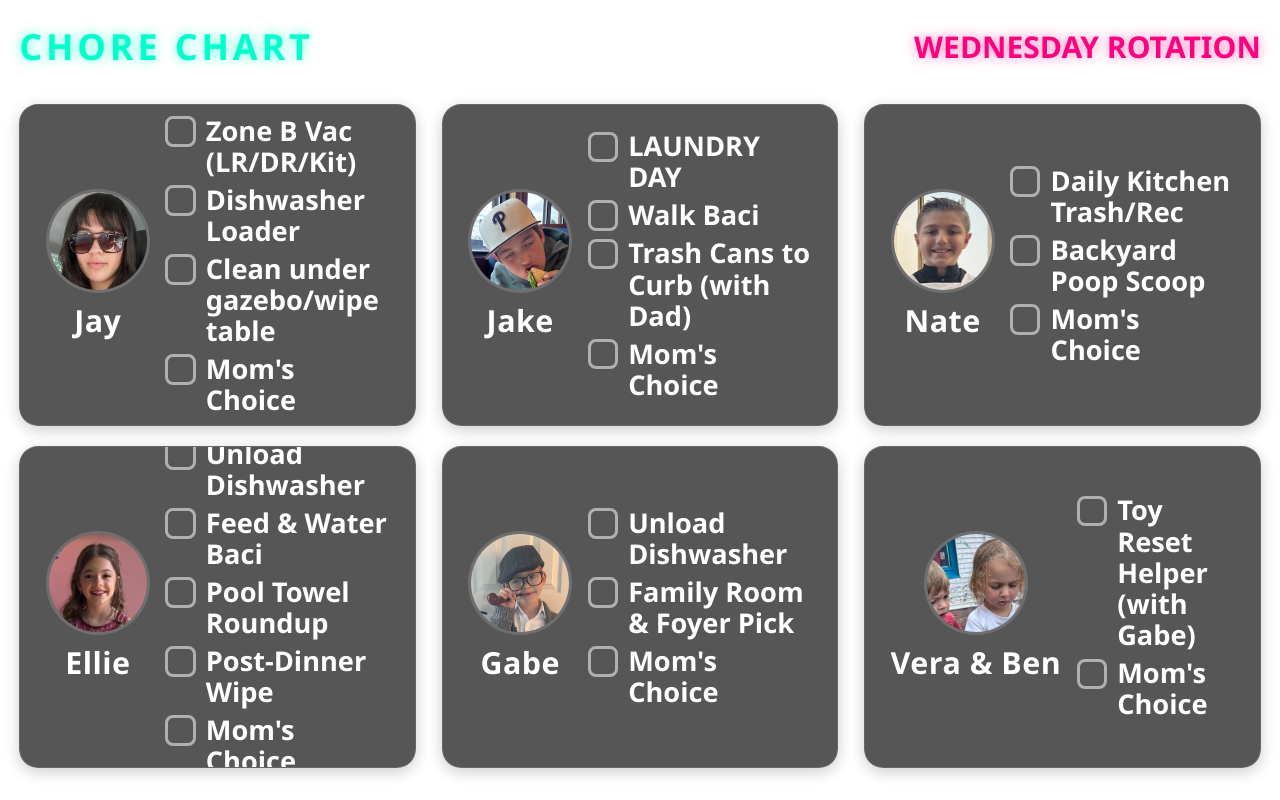
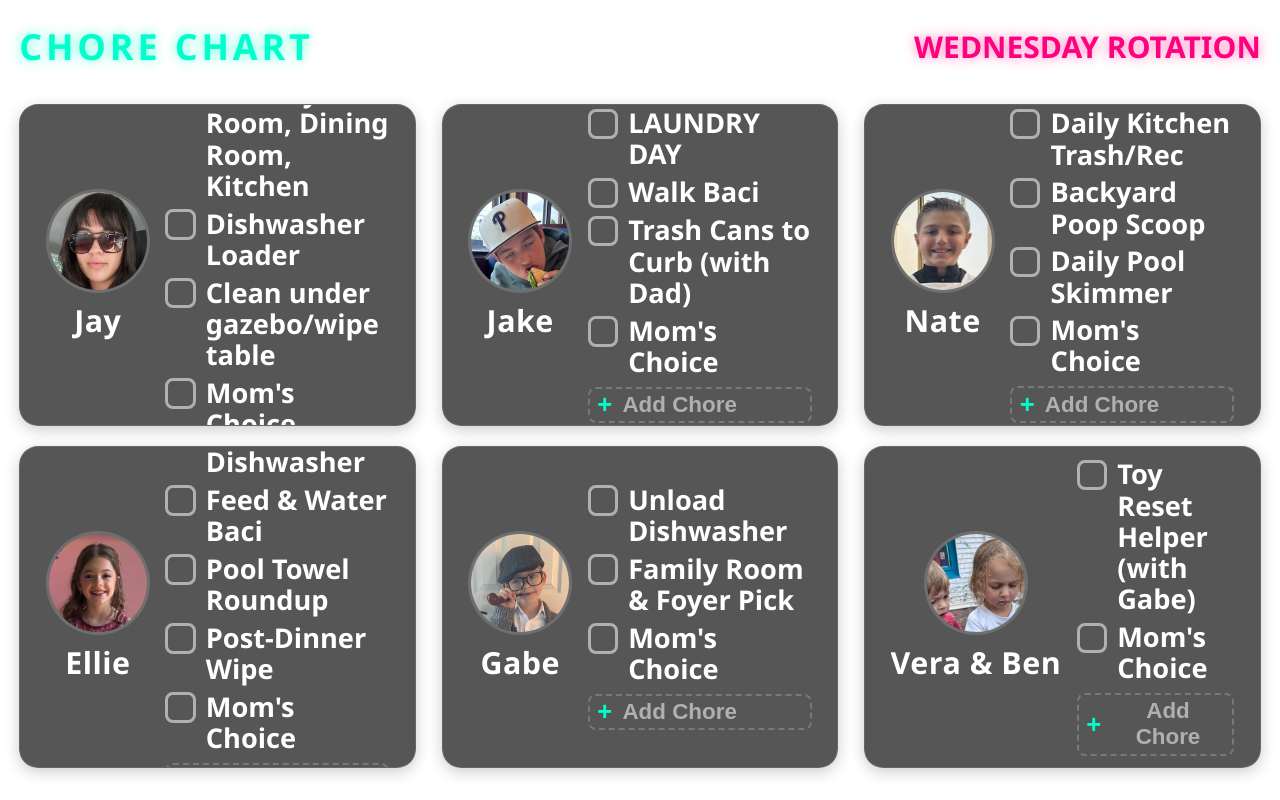
Before and after one commit to dkopala-CIK/Chores, a plain HTML site: page index.html in a window 1280 px wide. Drawn offline with Linux system fonts and the light colour scheme.

Commit message:
Refactor styles and enhance chore management features
Updated chore management system with new styles and functionality - input additiona chore modal.

```diff
--- a/index.html
+++ b/index.html
@@ -11,6 +11,7 @@
             --text-main: #ffffff;
             --text-muted: #b0b0b0;
             --accent-color: #00ffcc; /* Vivid neon cyan */
+            --accent-pink: #ff007f;
         }
 
         * {
@@ -46,14 +47,14 @@
             font-weight: 900;
             text-transform: uppercase;
             letter-spacing: 0.3vw;
-            color: #00ffcc;
+            color: var(--accent-color);
             text-shadow: 0 0 12px rgba(0, 255, 204, 0.6);
         }
 
         /* Rotation Display Font Size */
         .header .day-display {
             font-size: 3.75vh;
-            color: #ff007f; /* Vibrant Neon Pink */
+            color: var(--accent-pink); /* Vibrant Neon Pink */
             text-shadow: 0 0 12px rgba(255, 0, 127, 0.5);
             font-weight: 700;
             text-transform: uppercase;
@@ -151,8 +152,8 @@
         }
 
         .task-item input[type="checkbox"]:checked {
-            background-color: #00ffcc;
-            border-color: #00ffcc;
+            background-color: var(--accent-color);
+            border-color: var(--accent-color);
         }
 
         .task-item input[type="checkbox"]:checked::before {
@@ -183,6 +184,36 @@
             opacity: 0.6;
         }
 
+        /* Add Chore Button Styling */
+        .add-task-btn {
+            display: flex;
+            align-items: center;
+            gap: 0.8vw;
+            background: transparent;
+            border: 2px dashed rgba(255, 255, 255, 0.2);
+            border-radius: 8px;
+            padding: 0.4vh 0.6vw;
+            color: var(--text-muted);
+            font-size: 2.8vh;
+            font-weight: 600;
+            cursor: pointer;
+            transition: all 0.2s ease;
+            margin-top: 0.4vh;
+        }
+
+        .add-task-btn:hover {
+            border-color: var(--accent-color);
+            color: var(--accent-color);
+            background: rgba(0, 255, 204, 0.05);
+        }
+
+        .add-icon {
+            font-size: 3.2vh;
+            font-weight: bold;
+            line-height: 1;
+            color: var(--accent-color);
+        }
+
         /* Sabbath Layout */
         .rest-day {
             grid-column: span 3;
@@ -197,7 +228,7 @@
 
         .rest-day h2 {
             font-size: 8vh;
-            color: #00ffcc;
+            color: var(--accent-color);
             margin-bottom: 2vh;
             text-transform: uppercase;
         }
@@ -224,9 +255,9 @@
             1: { // Monday
                 name: "Monday",
                 tasks: [
-                    { child: "Jay", img: "jay.jpg", chores: ["Zone A Vac (FR/Foyer/Steps)", "Post-Dinner Wipe", "Dishwasher Loader", "Mom's Choice"] },
+                    { child: "Jay", img: "jay.jpg", chores: ["Vacuum: Family Room, Foyer, Steps", "Post-Dinner Wipe", "Dishwasher Loader", "Mom's Choice"] },
                     { child: "Jake", img: "jake.jpg", chores: ["Walk Baci", "Recycling Cans to Curb", "Daily Pool Skimmer", "Mom's Choice"] },
-                    { child: "Nate", img: "nate.jpg", chores: ["Daily Kitchen Trash/Rec", "Zone B Vac (LR/DR/Kit)", "Clean under gazebo/wipe table", "Mom's Choice"] },
+                    { child: "Nate", img: "nate.jpg", chores: ["Daily Kitchen Trash/Rec", "Vacuum: Laundry Room, Dining Room, Kitchen", "Clean under gazebo/wipe table", "Mom's Choice"] },
                     { child: "Ellie", img: "ellie.jpg", chores: ["Unload Dishwasher", "Feed & Water Baci", "Pool Towel Roundup", "Mom's Choice"] },
                     { child: "Gabe", img: "gabe.jpg", chores: ["Unload Dishwasher", "Family Room & Foyer Pick", "Mom's Choice"] },
                     { child: "Vera & Ben", img: "vera_ben.jpg", chores: ["Bookshelf Straighten (with Jay)", "Mom's Choice"] }
@@ -236,9 +267,9 @@
                 name: "Tuesday",
                 tasks: [
                     { child: "Jay", img: "jay.jpg", chores: ["Upstairs Bathroom (Light Clean)", "Make dinner", "Clean under gazebo/wipe table", "Mom's Choice"] },
-                    { child: "Jake", img: "jake.jpg", chores: ["Walk Baci", "Bring Recycling Cans Back", "Post-Dinner Wipe", "Mom's Choice"] },
-                    { child: "Nate", img: "nate.jpg", chores: ["LAUNDRY DAY", "Dishwasher Loader", "Mom's Choice"] },
-                    { child: "Ellie", img: "ellie.jpg", chores: ["Unload Dishwasher", "Zone A Vac (FR/Foyer/Steps)", "Daily Pool Skimmer", "Mom's Choice"] },
+                    { child: "Jake", img: "jake.jpg", chores: ["Walk Baci", "Bring Recycling Cans Back", "Vacuum: Basement Steps", "Post-Dinner Wipe", "Mom's Choice"] },
+                    { child: "Nate", img: "nate.jpg", chores: ["LAUNDRY DAY", "Dishwasher Loader", "Daily Pool Skimmer", "Mom's Choice"] },
+                    { child: "Ellie", img: "ellie.jpg", chores: ["Unload Dishwasher", "Vacuum: Basement", "Mom's Choice"] },
                     { child: "Gabe", img: "gabe.jpg", chores: ["Unload Dishwasher", "Basement Toy Reset", "Feed & Water Baci", "Mom's Choice"] },
                     { child: "Vera & Ben", img: "vera_ben.jpg", chores: ["Shoe Matcher (with Ellie)", "Mom's Choice"] }
                 ]
@@ -246,9 +277,9 @@
             3: { // Wednesday
                 name: "Wednesday",
                 tasks: [
-                    { child: "Jay", img: "jay.jpg", chores: ["Zone B Vac (LR/DR/Kit)", "Dishwasher Loader", "Clean under gazebo/wipe table", "Mom's Choice"] },
+                    { child: "Jay", img: "jay.jpg", chores: ["Vacuum: Laundry Room, Dining Room, Kitchen", "Dishwasher Loader", "Clean under gazebo/wipe table", "Mom's Choice"] },
                     { child: "Jake", img: "jake.jpg", chores: ["LAUNDRY DAY", "Walk Baci", "Trash Cans to Curb (with Dad)", "Mom's Choice"] },
-                    { child: "Nate", img: "nate.jpg", chores: ["Daily Kitchen Trash/Rec", "Backyard Poop Scoop", "Mom's Choice"] },
+                    { child: "Nate", img: "nate.jpg", chores: ["Daily Kitchen Trash/Rec", "Backyard Poop Scoop", "Daily Pool Skimmer", "Mom's Choice"] },
                     { child: "Ellie", img: "ellie.jpg", chores: ["Unload Dishwasher", "Feed & Water Baci", "Pool Towel Roundup", "Post-Dinner Wipe", "Mom's Choice"] },
                     { child: "Gabe", img: "gabe.jpg", chores: ["Unload Dishwasher", "Family Room & Foyer Pick", "Mom's Choice"] },
                     { child: "Vera & Ben", img: "vera_ben.jpg", chores: ["Toy Reset Helper (with Gabe)", "Mom's Choice"] }
@@ -258,9 +289,9 @@
                 name: "Thursday",
                 tasks: [
                     { child: "Jay", img: "jay.jpg", chores: ["LAUNDRY DAY", "Make dinner", "Clean under gazebo/wipe table", "Mom's Choice"] },
-                    { child: "Jake", img: "jake.jpg", chores: ["Zone A Vac (FR/Foyer/Steps)", "Walk Baci", "Bring Trash Cans Back", "Daily Pool Skimmer", "Mom's Choice"] },
+                    { child: "Jake", img: "jake.jpg", chores: ["Vacuum: Family Room, Foyer, Steps", "Walk Baci", "Bring Trash Cans Back", "Daily Pool Skimmer", "Mom's Choice"] },
                     { child: "Nate", img: "nate.jpg", chores: ["Clean Pool Vac Filters", "Post-Dinner Wipe", "Dishwasher Loader", "Mom's Choice"] },
-                    { child: "Ellie", img: "ellie.jpg", chores: ["Unload Dishwasher", "Up Bathroom (Light Clean)", "Mom's Choice"] },
+                    { child: "Ellie", img: "ellie.jpg", chores: ["Unload Dishwasher", "Upstairs Bathroom (Light Clean)", "Mom's Choice"] },
                     { child: "Gabe", img: "gabe.jpg", chores: ["Unload Dishwasher", "Basement Toy Reset", "Feed & Water Baci", "Mom's Choice"] },
                     { child: "Vera & Ben", img: "vera_ben.jpg", chores: ["Bookshelf Straighten (with Ellie)", "Mom's Choice"] }
                 ]
@@ -269,8 +300,8 @@
                 name: "Friday",
                 tasks: [
                     { child: "Jay", img: "jay.jpg", chores: ["Pool Towel Roundup", "Daily Pool Skimmer", "Dishwasher Loader", "Mom's Choice"] },
-                    { child: "Jake", img: "jake.jpg", chores: ["Zone B Vac (LR/DR/Kit)", "Walk Baci", "Backyard Poop Scoop", "Mom's Choice"] },
-                    { child: "Nate", img: "nate.jpg", chores: ["Zone C Vac (Entire Basement)", "Clean under gazebo/wipe table", "Mom's Choice"] },
+                    { child: "Jake", img: "jake.jpg", chores: ["Vacuum: Laundry Room, Dining Room, Kitchen", "Walk Baci", "Backyard Poop Scoop", "Mom's Choice"] },
+                    { child: "Nate", img: "nate.jpg", chores: ["Vacuum: Basement + Steps", "Clean under gazebo/wipe table", "Mom's Choice"] },
                     { child: "Ellie", img: "ellie.jpg", chores: ["Unload Dishwasher", "LAUNDRY DAY", "Feed & Water Baci", "Post-Dinner Wipe", "Mom's Choice"] },
                     { child: "Gabe", img: "gabe.jpg", chores: ["Unload Dishwasher", "Family Room & Foyer Pick", "Mom's Choice"] },
                     { child: "Vera & Ben", img: "vera_ben.jpg", chores: ["Shoe Matcher (with Jake)", "Mom's Choice"] }
@@ -289,15 +320,44 @@
             }
         };
 
+        function getTodayKey() {
+            const today = new Date();
+            return `${today.getFullYear()}-${today.getMonth() + 1}-${today.getDate()}`;
+        }
+
         function manageStorageState(currentDay) {
-            const storedDay = localStorage.getItem('activeChoreDay');
-            if (storedDay !== String(currentDay)) {
+            const todayKey = getTodayKey();
+            const storedDateKey = localStorage.getItem('activeChoreDateKey');
+
+            // If date changes (e.g. at midnight), clear checked states and old custom chores
+            if (storedDateKey !== todayKey) {
                 for (let key in localStorage) {
-                    if (key.startsWith('chk-')) {
+                    if (key.startsWith('chk-') || key.startsWith('custom-')) {
                         localStorage.removeItem(key);
                     }
                 }
-                localStorage.setItem('activeChoreDay', currentDay);
+                localStorage.setItem('activeChoreDateKey', todayKey);
+            }
+        }
+
+        function getCustomChores(childName) {
+            const todayKey = getTodayKey();
+            const stored = localStorage.getItem(`custom-${todayKey}-${childName}`);
+            return stored ? JSON.parse(stored) : [];
+        }
+
+        function saveCustomChore(childName, choreText) {
+            const todayKey = getTodayKey();
+            const chores = getCustomChores(childName);
+            chores.push(choreText);
+            localStorage.setItem(`custom-${todayKey}-${childName}`, JSON.stringify(chores));
+        }
+
+        function promptAddChore(childName) {
+            const choreName = prompt(`Add a temporary chore for ${childName}:`);
+            if (choreName && choreName.trim() !== '') {
+                saveCustomChore(childName, choreName.trim());
+                buildChoreChart(); // Re-render to show new chore immediately
             }
         }
 
@@ -344,7 +404,12 @@
             let gridHTML = '';
             currentDayData.tasks.forEach((group, groupIdx) => {
                 let checklistHTML = '';
-                group.chores.forEach((chore, choreIdx) => {
+
+                // Combining standard spreadsheet chores with dynamic today's custom chores
+                const customChores = getCustomChores(group.child);
+                const allChores = [...group.chores, ...customChores];
+
+                allChores.forEach((chore, choreIdx) => {
                     const uniqueID = `chk-${groupIdx}-${choreIdx}`;
                     checklistHTML += `
                         <div class="task-item" onclick="document.getElementById('${uniqueID}').click(); event.stopPropagation();">
@@ -354,6 +419,13 @@
                     `;
                 });
 
+                // Add Chore Button appended at the bottom of the child's card
+                const addBtnHTML = `
+                    <button class="add-task-btn" onclick="promptAddChore('${group.child}')">
+                        <span class="add-icon">+</span> Add Chore
+                    </button>
+                `;
+
                 gridHTML += `
                     <div class="card">
                         <div class="card-header">
@@ -362,6 +434,7 @@
                         </div>
                         <div class="task-list">
                             ${checklistHTML}
+                            ${addBtnHTML}
                         </div>
                     </div>
                 `;
@@ -371,7 +444,27 @@
             bindCheckboxListeners();
         }
 
-        window.onload = buildChoreChart;
+        // Auto-refresh chart at midnight to reset custom chores and routine automatically
+        function scheduleMidnightRefresh() {
+            const now = new Date();
+            const night = new Date(
+                now.getFullYear(),
+                now.getMonth(),
+                now.getDate() + 1, // 12:00:00 AM next day
+                0, 0, 0
+            );
+            const msToMidnight = night.getTime() - now.getTime();
+
+            setTimeout(() => {
+                buildChoreChart();
+                scheduleMidnightRefresh(); // Schedule next day's midnight reset
+            }, msToMidnight);
+        }
+
+        window.onload = () => {
+            buildChoreChart();
+            scheduleMidnightRefresh();
+        };
     </script>
 </body>
 </html>
```
